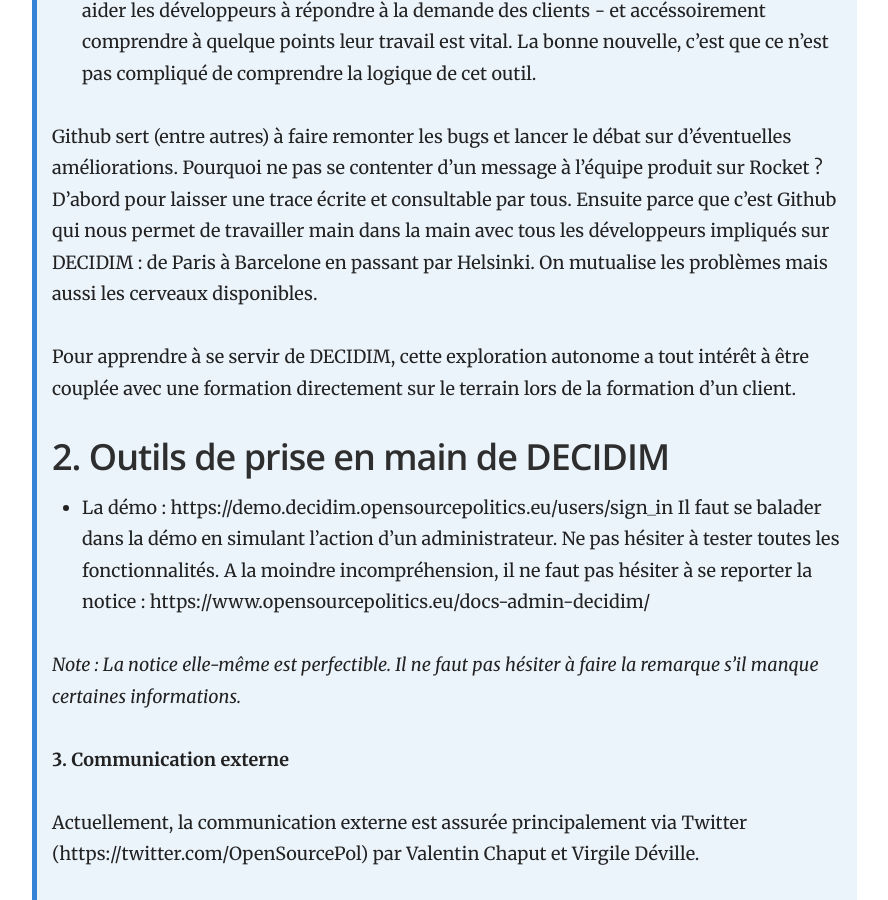
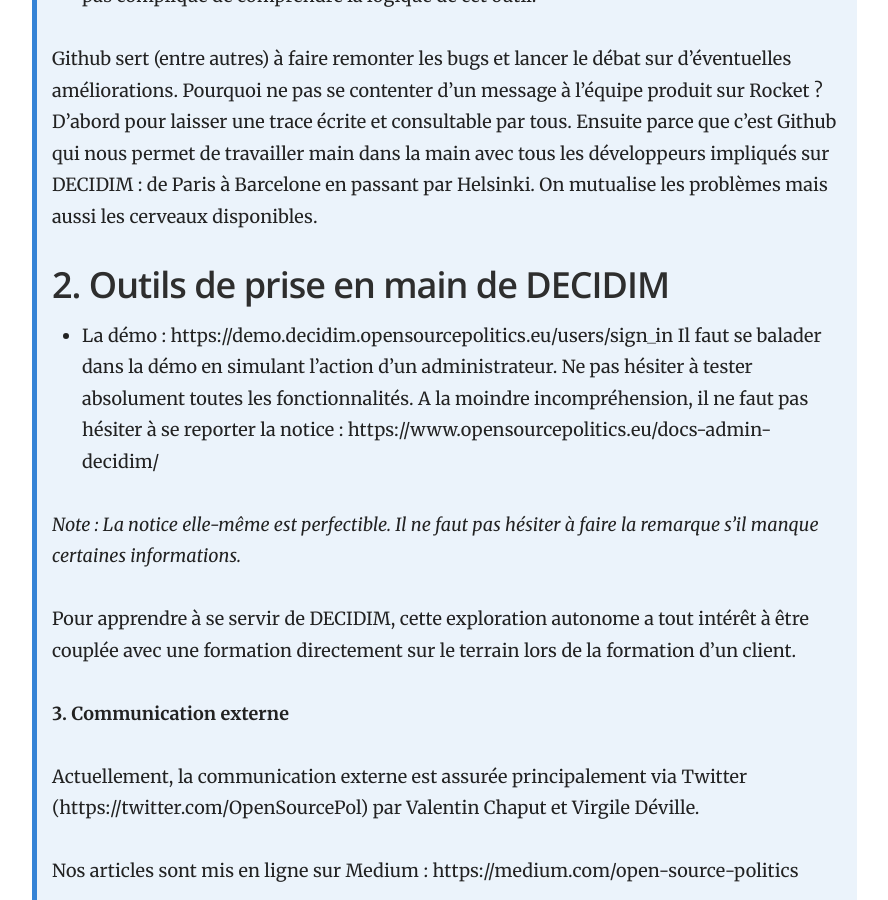
Before and after one commit to OpenSourcePolitics/osp-documentation, a Jekyll site: the page built from _docs/Les_outils.md, in a window 1280 px wide and 900 px high, scrolled down 764 px. Shown: the whole window, without its empty margins (343-1231 px from the left). Built offline with Jekyll 4.4.1, drawn with Linux system fonts in a browser that asks for light colours.

Commit message:
Update Les_outils.md

```diff
--- a/_docs/Les_outils.md
+++ b/_docs/Les_outils.md
@@ -17,14 +15,14 @@ Dans la vie de tous les jours, tu vas être amené.e à utiliser différents out
 >
 Github sert (entre autres) à faire remonter les bugs et lancer le débat sur d'éventuelles améliorations. Pourquoi ne pas se contenter d'un message à l'équipe produit sur Rocket ? D'abord pour laisser une trace écrite et consultable par tous. Ensuite parce que c'est Github qui nous permet de travailler main dans la main avec tous les développeurs impliqués sur DECIDIM : de Paris à Barcelone en passant par Helsinki. On mutualise les problèmes mais aussi les  cerveaux disponibles.
 >
-Pour apprendre à se servir de DECIDIM, cette exploration autonome a tout intérêt à être couplée avec une formation  directement sur le terrain lors de la formation d'un client.
->
 ## 2. Outils de prise en main de DECIDIM
 >
 - La démo : https://demo.decidim.opensourcepolitics.eu/users/sign_in
-Il faut se balader dans la démo en simulant l'action d'un administrateur. Ne pas hésiter à tester toutes les fonctionnalités. A la moindre incompréhension, il ne faut pas hésiter à se reporter la notice : https://www.opensourcepolitics.eu/docs-admin-decidim/
+Il faut se balader dans la démo en simulant l'action d'un administrateur. Ne pas hésiter à tester absolument toutes les fonctionnalités. A la moindre incompréhension, il ne faut pas hésiter à se reporter la notice : https://www.opensourcepolitics.eu/docs-admin-decidim/
 >
 *Note : La notice elle-même est perfectible. Il ne faut pas hésiter à faire la remarque s'il manque certaines informations.*
+>
+Pour apprendre à se servir de DECIDIM, cette exploration autonome a tout intérêt à être couplée avec une formation  directement sur le terrain lors de la formation d'un client.
 >
 **3. Communication externe**
 >
```
Also changed, not shown: other parts of _docs/Les_outils.md (+0 -2 lines).
